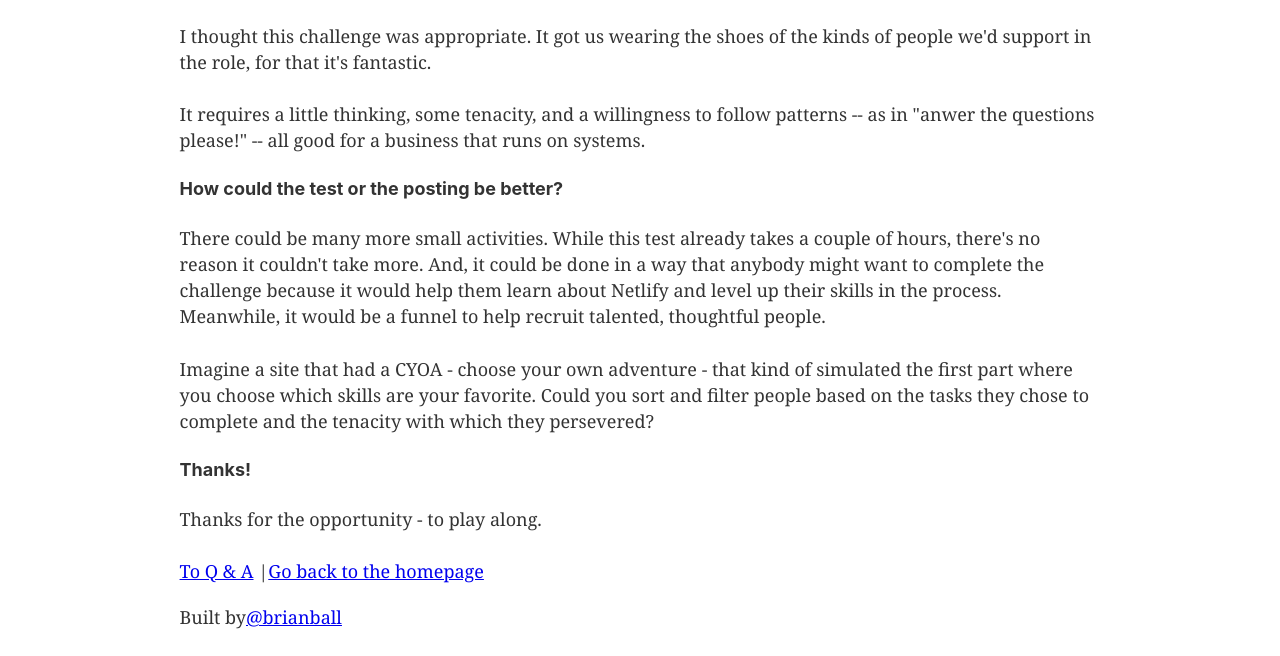
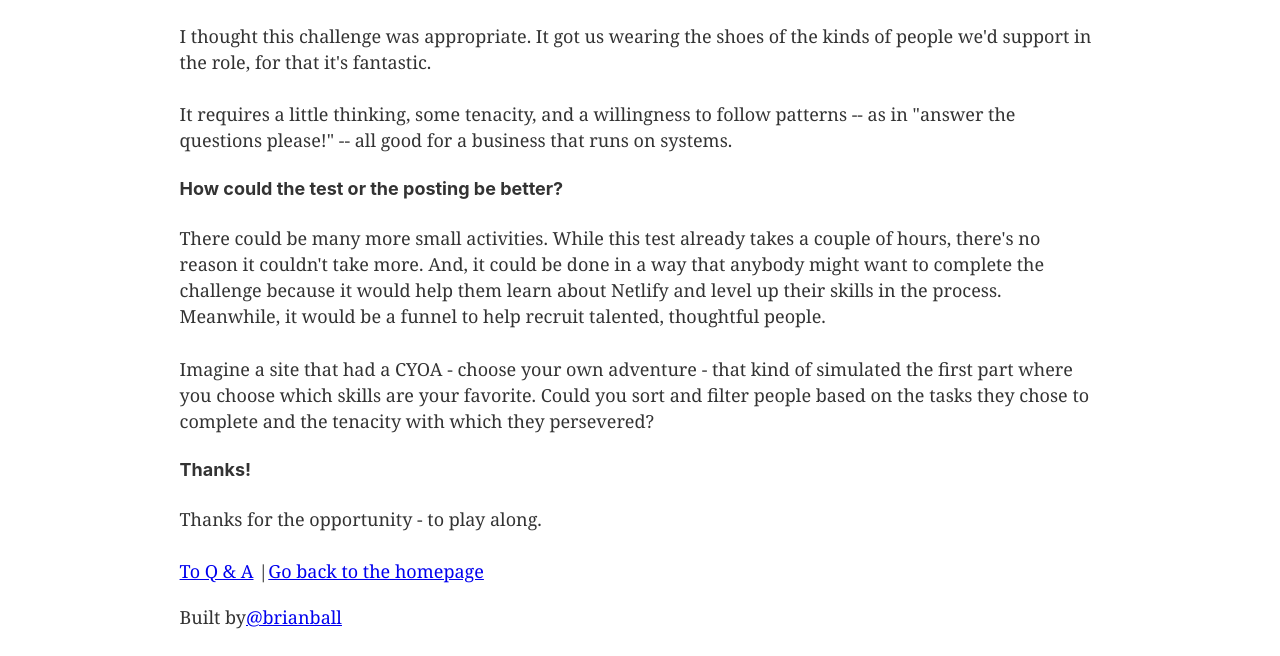
Before and after one commit to ideabrian/nse, a Gatsby site: page /suggestions in a window 1280 px wide. Shown: the part 223-879 px from the top of the page. Built offline with nearby package versions, Linux system fonts and the light colour scheme; Gatsby itself is replaced by a stand-in of ours.

Commit message:
fix typo

```diff
--- a/src/pages/suggestions.js
+++ b/src/pages/suggestions.js
@@ -16,8 +16,8 @@ const IndexPage = () => (
     </p>
     <p>
       It requires a little thinking, some tenacity, and a willingness to follow
-      patterns -- as in "anwer the questions please!" -- all good for a business
-      that runs on systems.
+      patterns -- as in "answer the questions please!" -- all good for a
+      business that runs on systems.
     </p>
     <h4>How could the test or the posting be better?</h4>
     <p>
```
